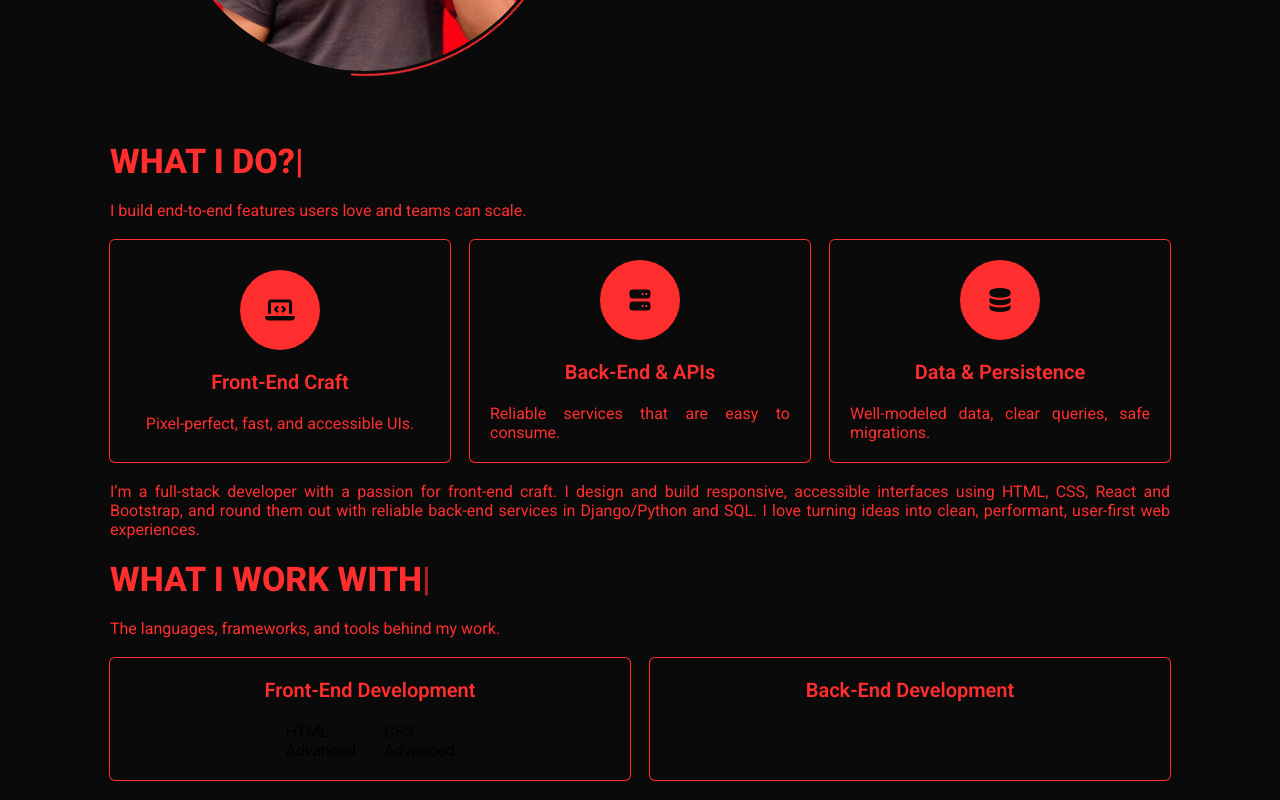
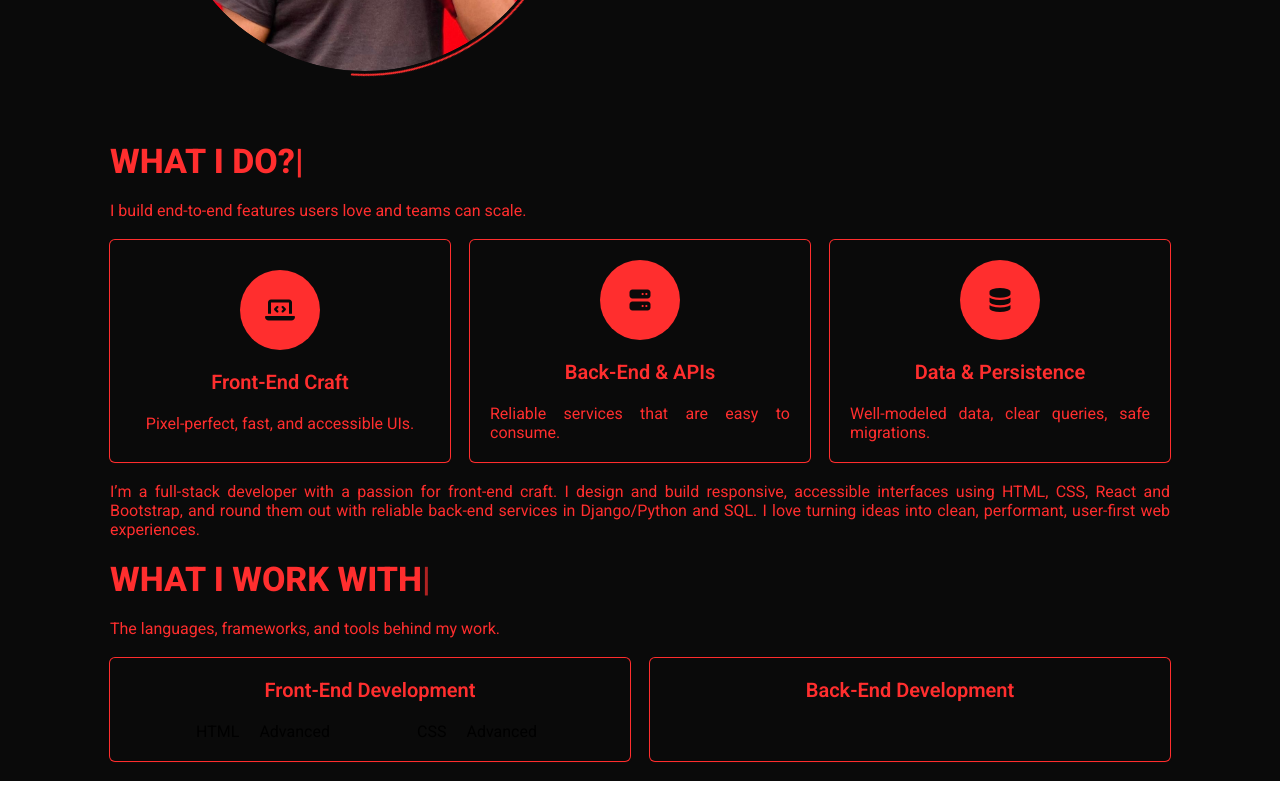
Before and after one commit to Blessen25/Portfolio_BVM, a React (Vite) app in the folder frontend/portfolio/: page / in a window 1280 px wide. Shown: the part 499-1299 px from the top of the page. Built offline with nearby package versions, Linux system fonts and the light colour scheme.

Commit message:
Commited Changes

```diff
--- a/frontend/portfolio/src/components/extras.css
+++ b/frontend/portfolio/src/components/extras.css
@@ -67,11 +67,18 @@
 
 .skill-gridcard {
 
+    width: 400px;
     display: grid;
     grid-template-columns: repeat(2, minmax(0,1fr));
     gap: 14px 28px;
     justify-content: center;
+}
 
+.skill-itemcard {
+
+    display: flex;
+    justify-content: center;
+    gap: 20px;
 }
 
 @media screen and (max-width: 991px) {
```
